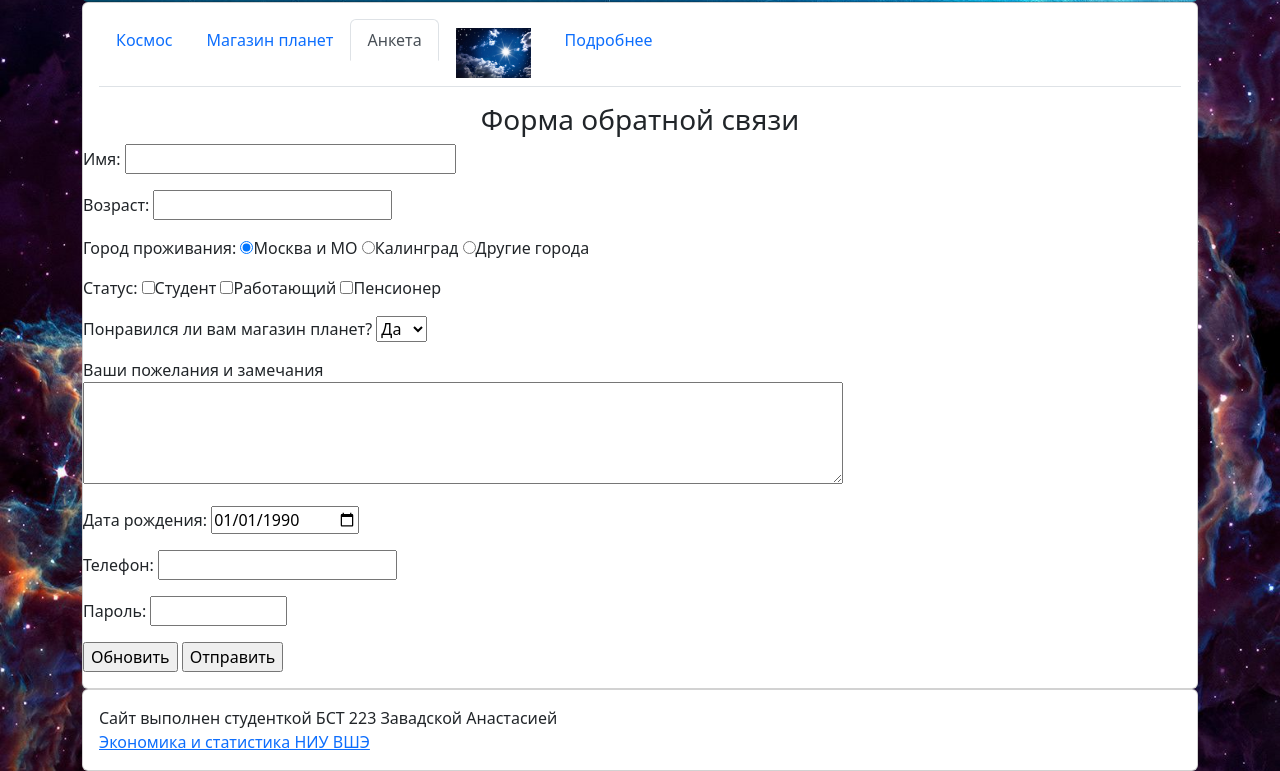
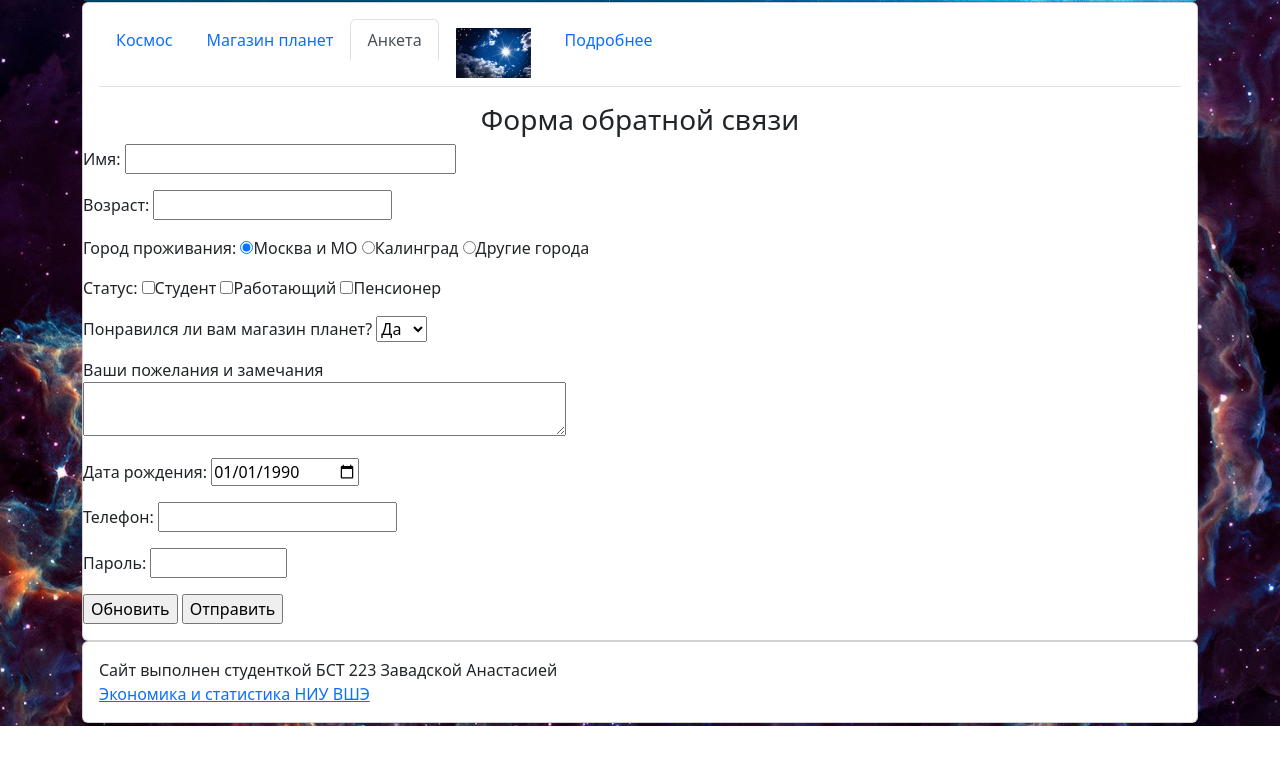
Before and after one commit to AnastasiaZavadskaya/prog23, a plain HTML site: page form.html in a window 1280 px wide. Shown: the part 74-845 px from the top of the page. After the commit the page ends 800 px from the top, so only its background shows below. Drawn offline with nearby package versions, Linux system fonts and the light colour scheme.

Commit message:
Add files via upload

```diff
--- a/form.html
+++ b/form.html
@@ -65,7 +65,7 @@
 
             <p>Ваши пожелания и замечания
                 <br>
-                <TEXTAREA cols=80 name="textarea" rows=4></TEXTAREA>
+                <TEXTAREA cols=50 name="textarea" rows=2></TEXTAREA>
             </p>
 
             <p>Дата рождения: <input type="date" name="user_date" value='1990-01-01'></p>
```
